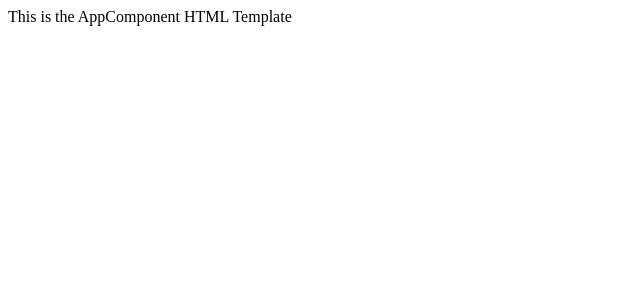
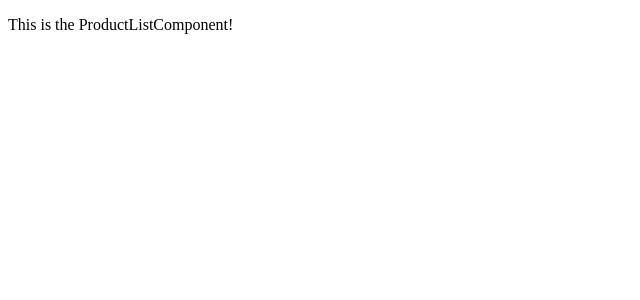
Before and after one commit to brookhutchinson/apm, an Angular app: page / in a window 1280 px wide. Shown: the top 300 px of the page, without its empty margins (0-640 px from the left). Built offline with nearby package versions, Linux system fonts and the light colour scheme.

Commit message:
Export ProductModule from product.module.ts Import ProductModule into AppModule Add <product-list> to AppComponent HTML Template

```diff
--- a/src/app/app.component.html
+++ b/src/app/app.component.html
@@ -1,5 +1,3 @@
 <div>
-  <span class="content">This is the AppComponent HTML Template</span>
+  <product-list></product-list>
 </div>
-
-<router-outlet></router-outlet>
```
Also changed, not shown: src/app/modules/product/product.module.ts (+10 -1 lines).
